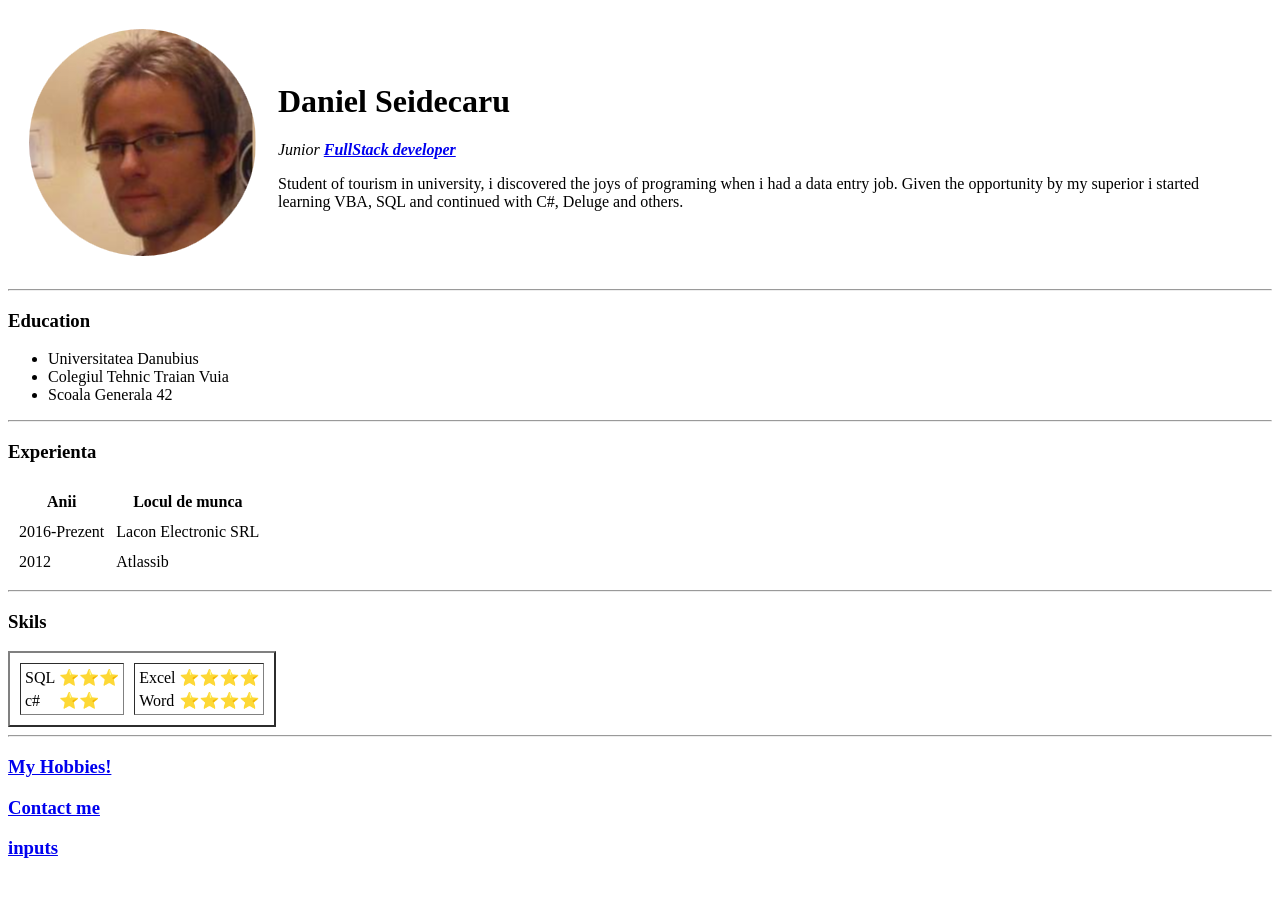
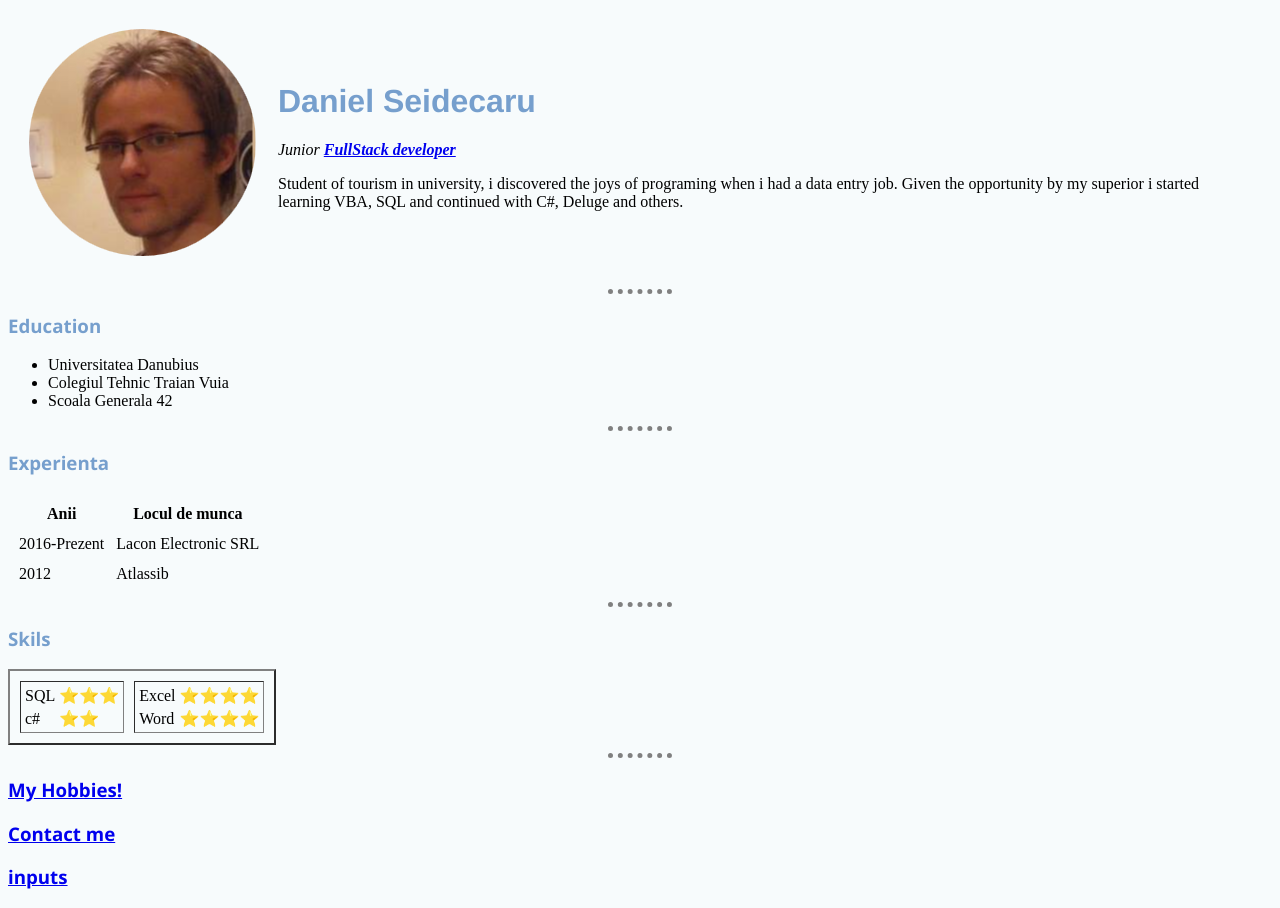
Before and after one commit to SDaniel26/CV, a plain HTML site: page index.html in a window 1280 px wide. Before the commit the page ends 878 px from the top, so only its background shows below. Drawn offline with Linux system fonts and the light colour scheme.

Commit message:
add styles.css
style.css added

```diff
--- /dev/null
+++ b/css/styles.css
@@ -0,0 +1,21 @@
+  body {
+    background-color: #F7FBFC;
+  }
+
+  hr {
+    width: 5%;
+    border-style: none;
+    border-top: dotted;
+    border-color: gray;
+    border-width: 5px;
+  }
+
+  h1 {
+      color: #769FCD;
+      font-family: 'Franklin Gothic Medium', 'Arial Narrow', Arial, sans-serif;
+  }
+
+  h3{
+      color: #769FCD;
+      font-family: 'Segoe UI', Tahoma, Geneva, Verdana, sans-serifæ;
+  }
--- a/index.html
+++ b/index.html
@@ -4,6 +4,8 @@
 <head>
   <meta charset="utf-8">
   <title>☦ Daniel's Personal Site</title>
+  <link rel="stylesheet" href="css/styles.css">
+
 </head>
 
 <body>
```
Also changed, not shown: contact.html (+2 -0 lines), hobbies.html (+11 -0 lines), inputs.html (+1 -0 lines).
